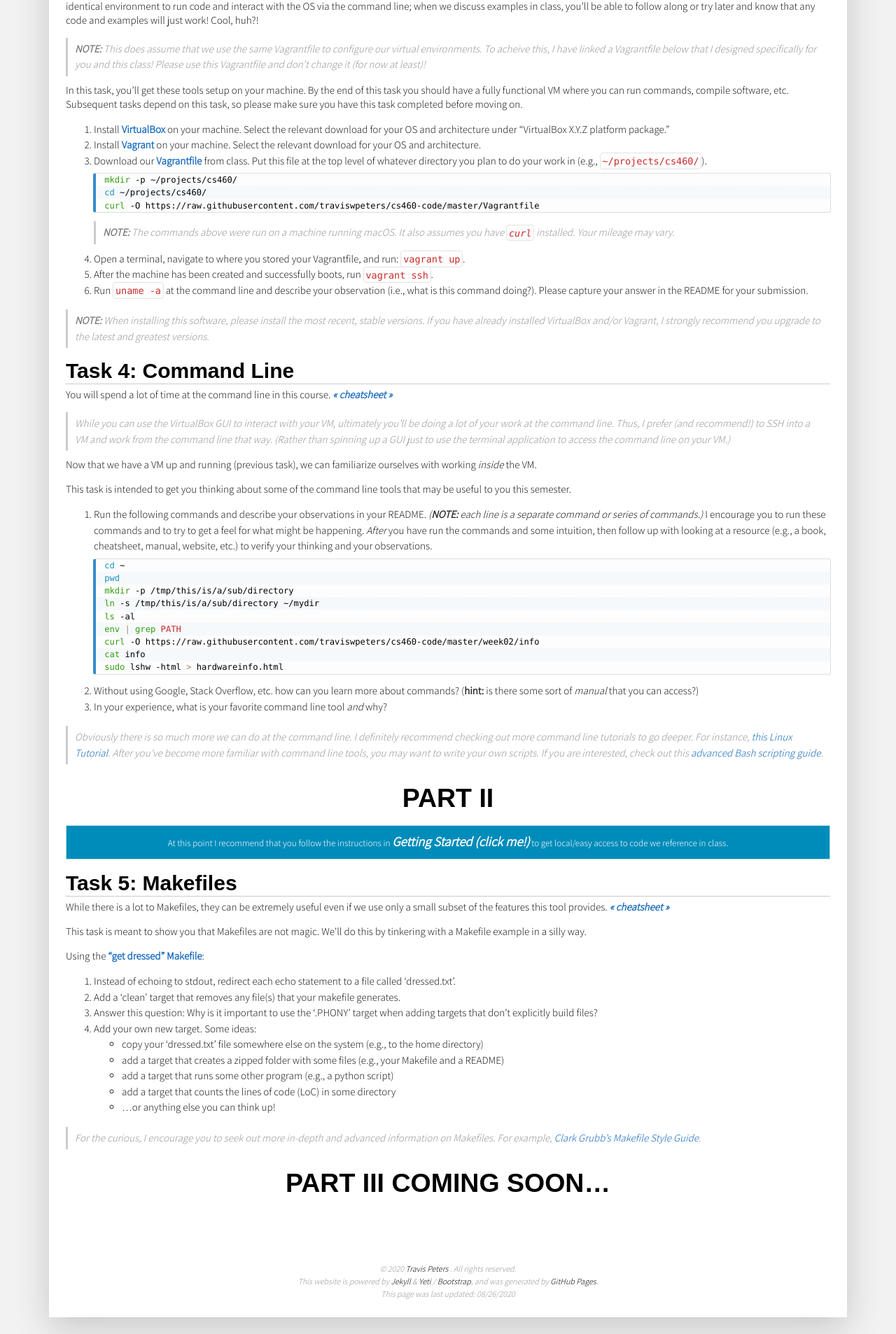
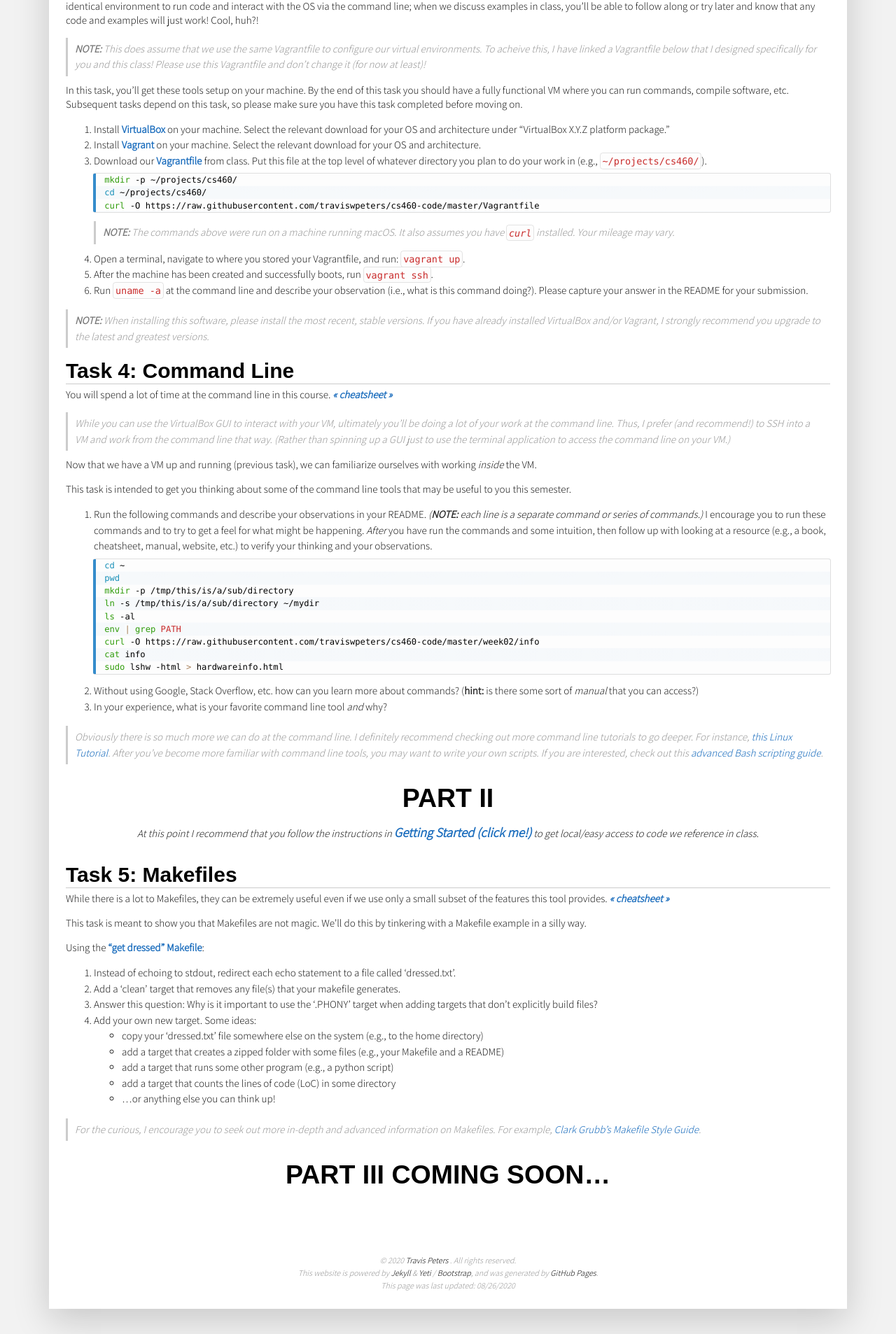
Before and after one commit to traviswpeters/cs460-2020-fall, a Jekyll site: the page built from pa0/index.md, in a window 1280 px wide. Shown: the part 1708-3614 px from the top of the page at 70% size. Built offline with Jekyll 4.4.1, drawn with Linux system fonts in a browser that asks for light colours; nearby versions of some CDN libraries; some web fonts are replaced; comment, search, counter and statistics services are not loaded; our own code applies the rules of GitHub Pages for plain Markdown files.

Commit message:
tweaking... fixing...?

```diff
--- a/pa0/index.md
+++ b/pa0/index.md
@@ -150,10 +150,8 @@ sudo lshw -html > hardwareinfo.html
 # PART II
 {:.text-center .pt-3 .pb-3}
 
-<div class="alert alert-primary text-center">
-  <!-- <h4 class="alert-heading">Accessing CS460 Code</h4> -->
-  <p class="mb-0" markdown="1">At this point I recommend that you follow the instructions in [_Getting Started (click me!)_](https://github.com/traviswpeters/cs460-code#getting-started){:.text-white .lead .font-weight-bold} to get local/easy access to code we reference in class.</p>
-</div>
+_At this point I recommend that you follow the instructions in [Getting Started (click me!)](https://github.com/traviswpeters/cs460-code#getting-started){:.lead .font-weight-bold} to get local/easy access to code we reference in class._
+{:.text-center .pb-3}
 
 ## Task 5: Makefiles
 
```
